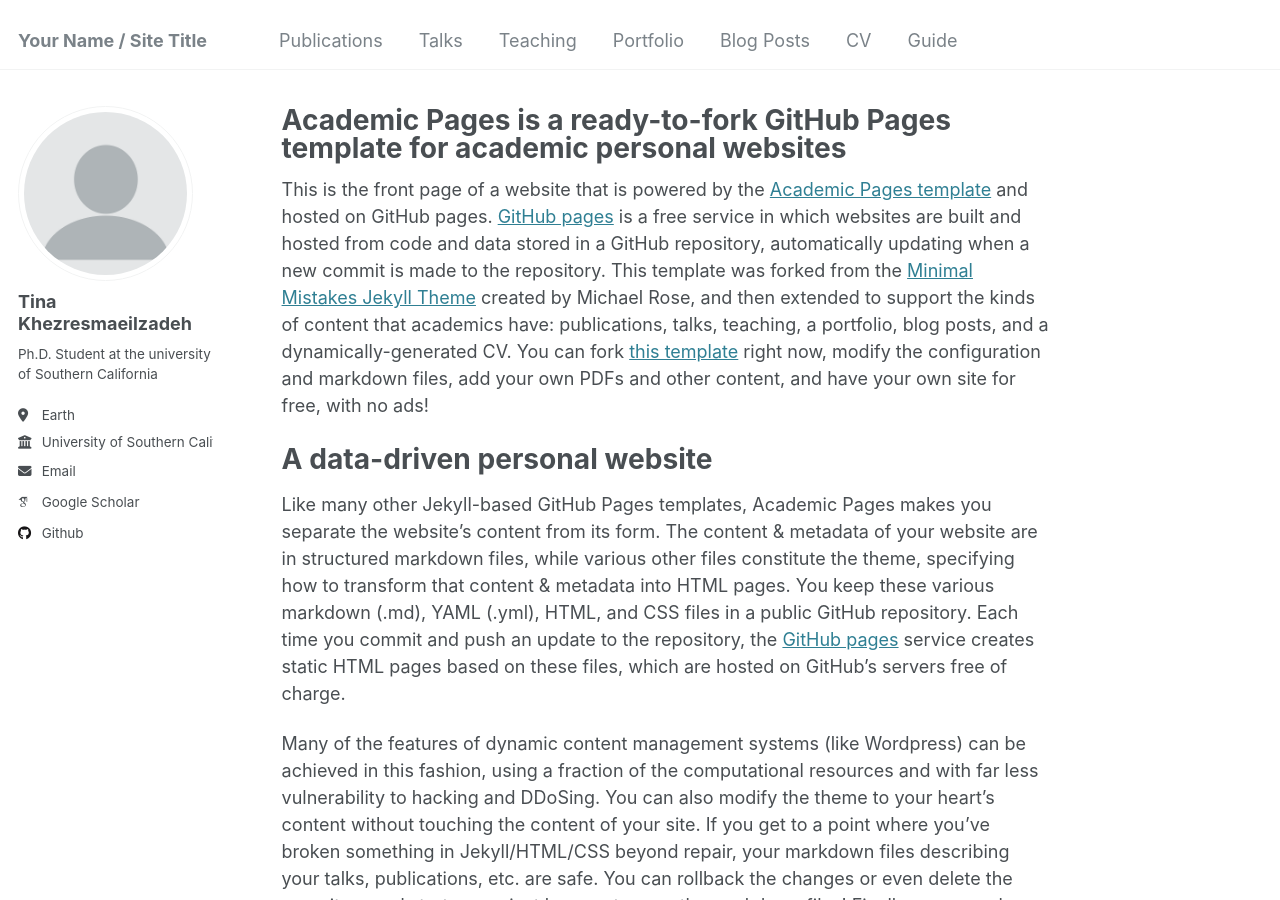
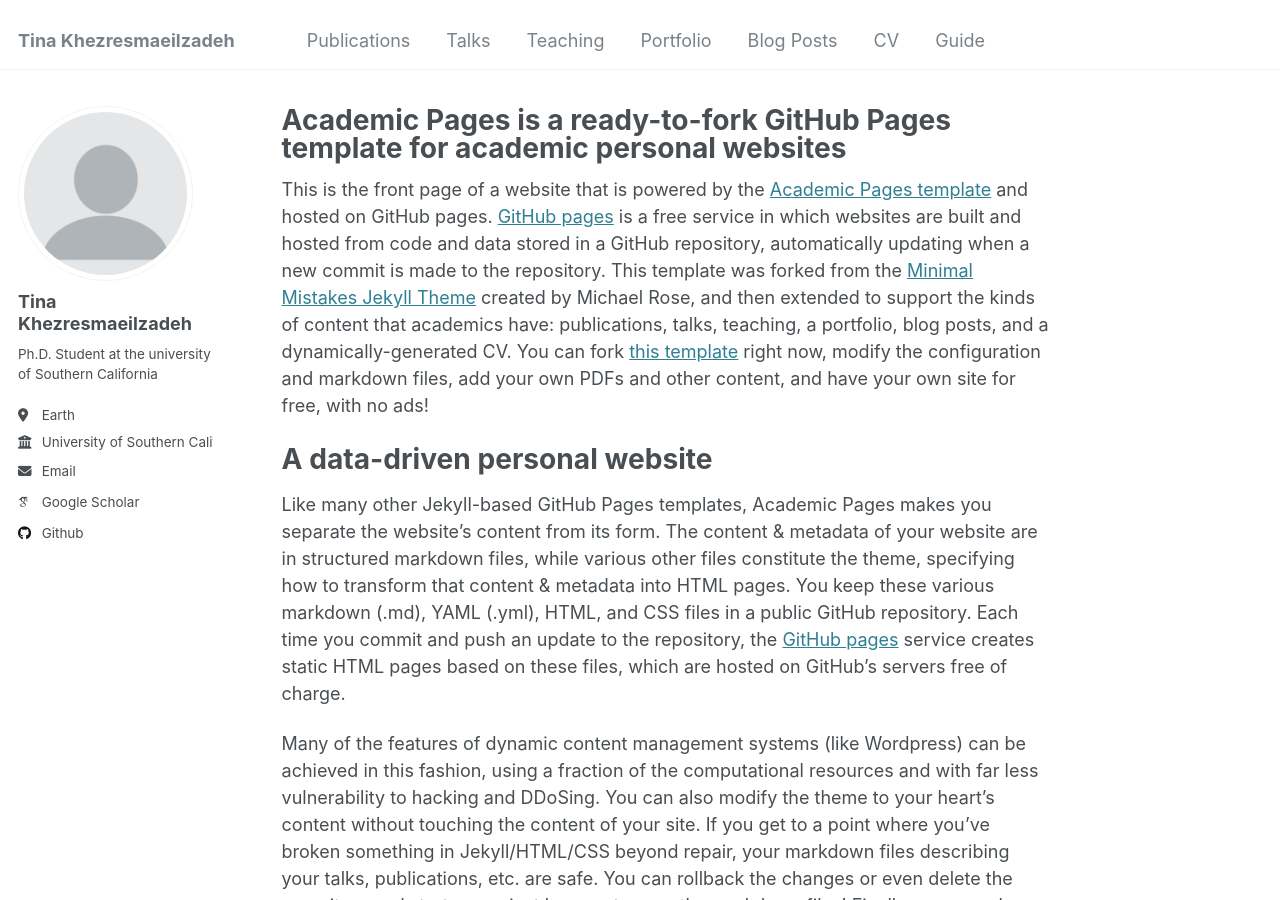
Before and after one commit to tinakhezresmaeilzadeh/tinakhezresmaeilzadeh.github.io, a Jekyll site: the page built from _pages/about.md, in a window 1280 px wide and 900 px high. Built offline with Jekyll 4.4.1, drawn with Linux system fonts in a browser that asks for light colours; some web fonts are replaced.

Commit message:
Update _config.yml

```diff
--- a/_config.yml
+++ b/_config.yml
@@ -8,13 +8,13 @@
 
 # Basic Site Settings
 locale                   : "en-US"
-title                    : "Your Name / Site Title"
+title                    : "Tina Khezresmaeilzadeh"
 title_separator          : "-"
 name                     : &name "Your Name"
 description              : &description "personal description"
-url                      : https://academicpages.github.io # the base hostname & protocol for your site e.g. "https://[your GitHub username].github.io"
+url                      : https://tinakhezresmaeilzadeh.github.io # the base hostname & protocol for your site e.g. "https://[your GitHub username].github.io"
 baseurl                  : "" # the subpath of your site, e.g. "/blog"
-repository               : "academicpages/academicpages.github.io"
+repository               : "tinakhezresmaeilzadeh/tinakhezresmaeilzadeh.github.io"
 
 # Site Author - The following control what appear as part of the author content on the side bar.
 #               If a field is blank the icon and link will not appear, otherwise it will be shown.
```
